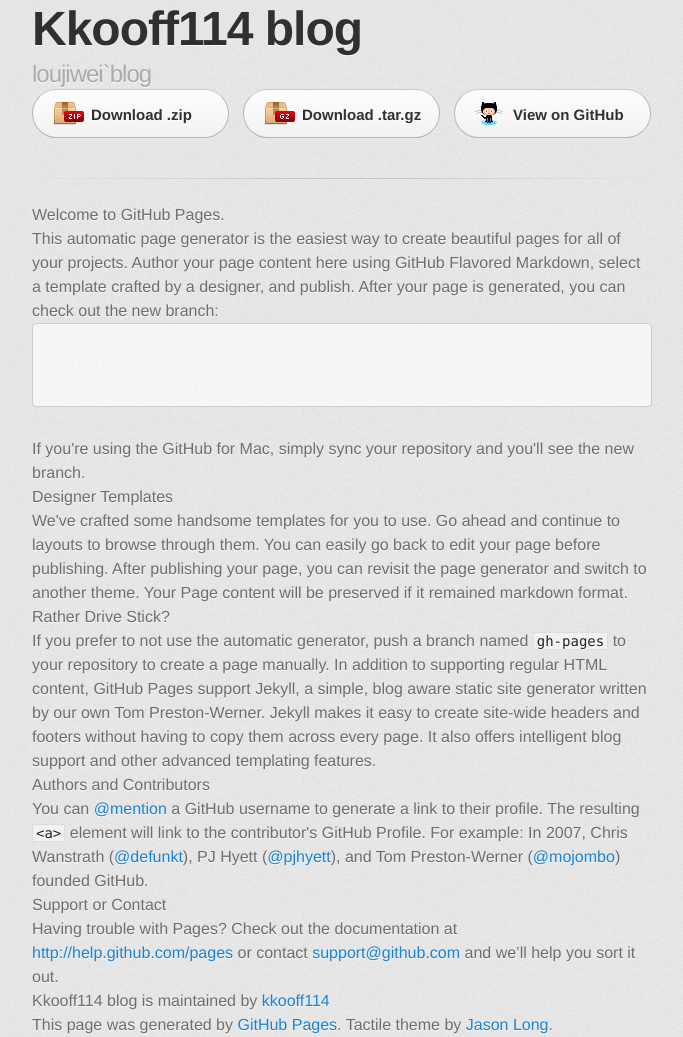
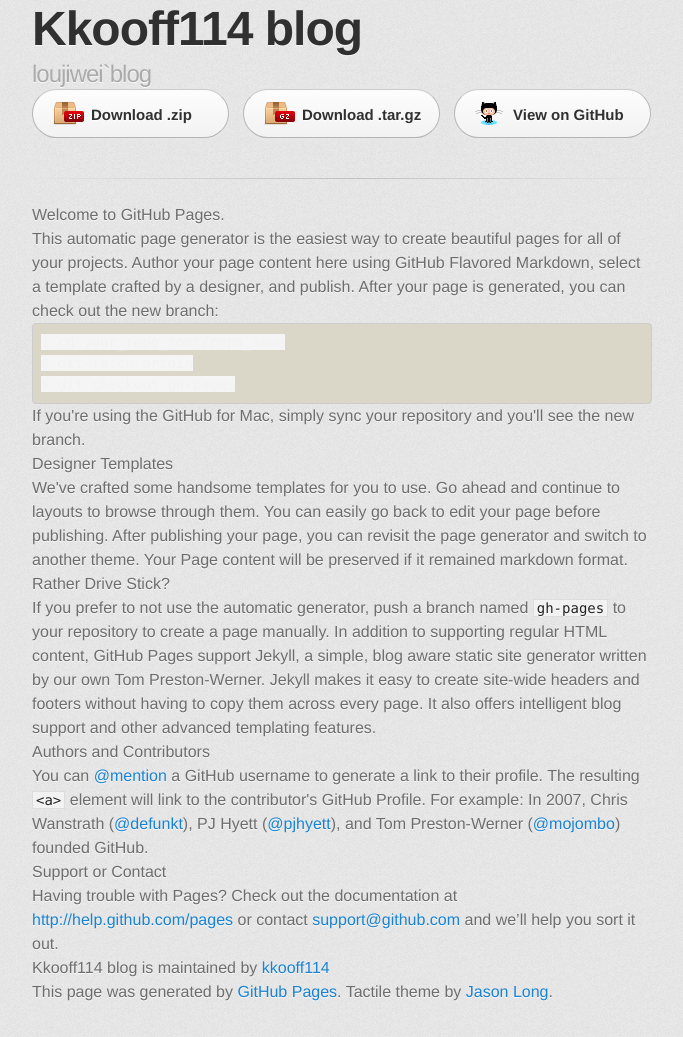
Before and after one commit to kkooff114/kkooff114_blog, a Jekyll site: the page index_autobygithub.html, which Jekyll copies as it is, in a window 1280 px wide. Shown: the whole page, without its empty margins (298-981 px from the left). Built offline with Jekyll 4.4.1, drawn with Linux system fonts in a browser that asks for light colours; some web fonts are replaced; Markdown is read by kramdown in place of the engine named in the settings; after the commit the page ends 1004 px from its top, so only the background shows below that.

Commit message:
样式修改

```diff
--- a/stylesheets/stylesheet.css
+++ b/stylesheets/stylesheet.css
@@ -168,7 +168,7 @@
 code, pre {
   font-family: Monaco, "Bitstream Vera Sans Mono", "Lucida Console", Terminal;
   color: #222;
-  margin-bottom: 30px;
+  margin-bottom: 0px;
   font-size: 14px;
 }
 
@@ -179,8 +179,8 @@
 }
 
 pre {
-  padding: 9.5px;
-  background: #f5f5f5;
+  padding: 8px;
+  background: #DAD7C8;
   color: #f2f2f2;
   text-shadow: none;
   overflow: auto;
```
